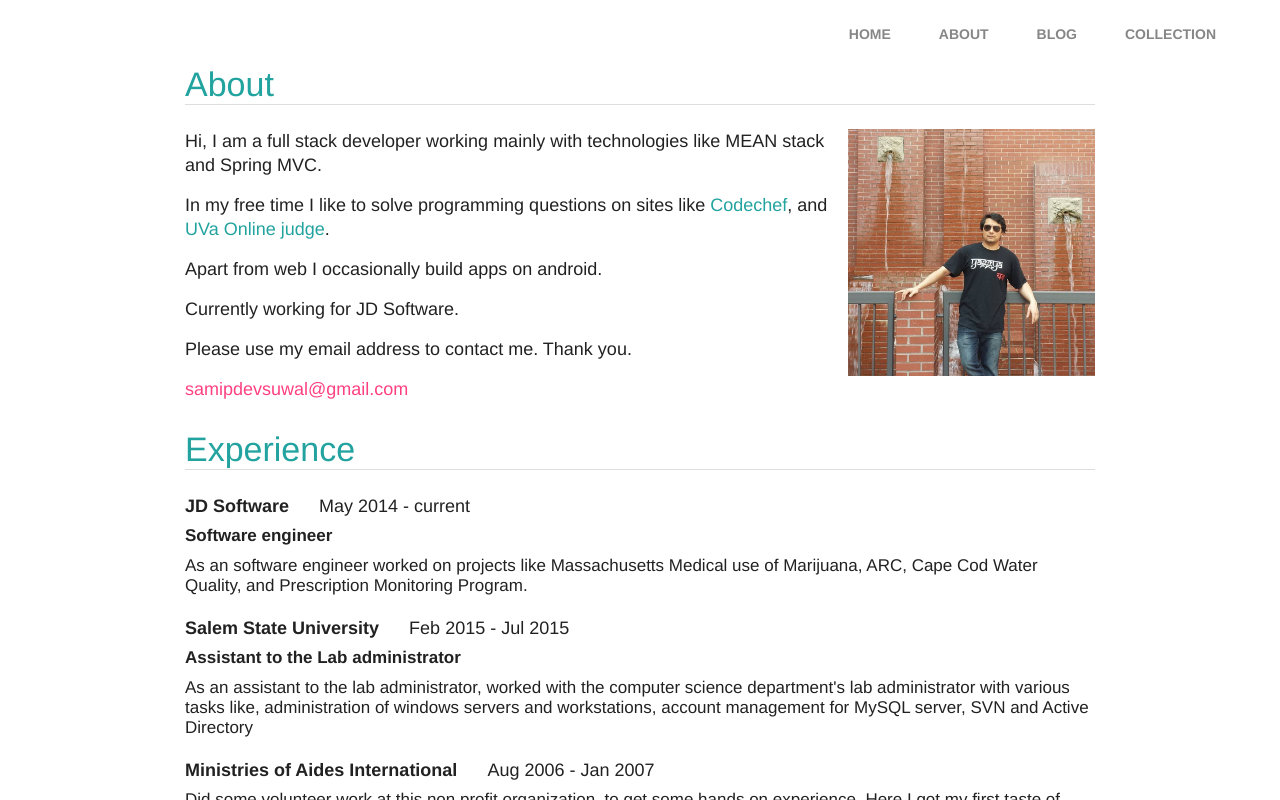
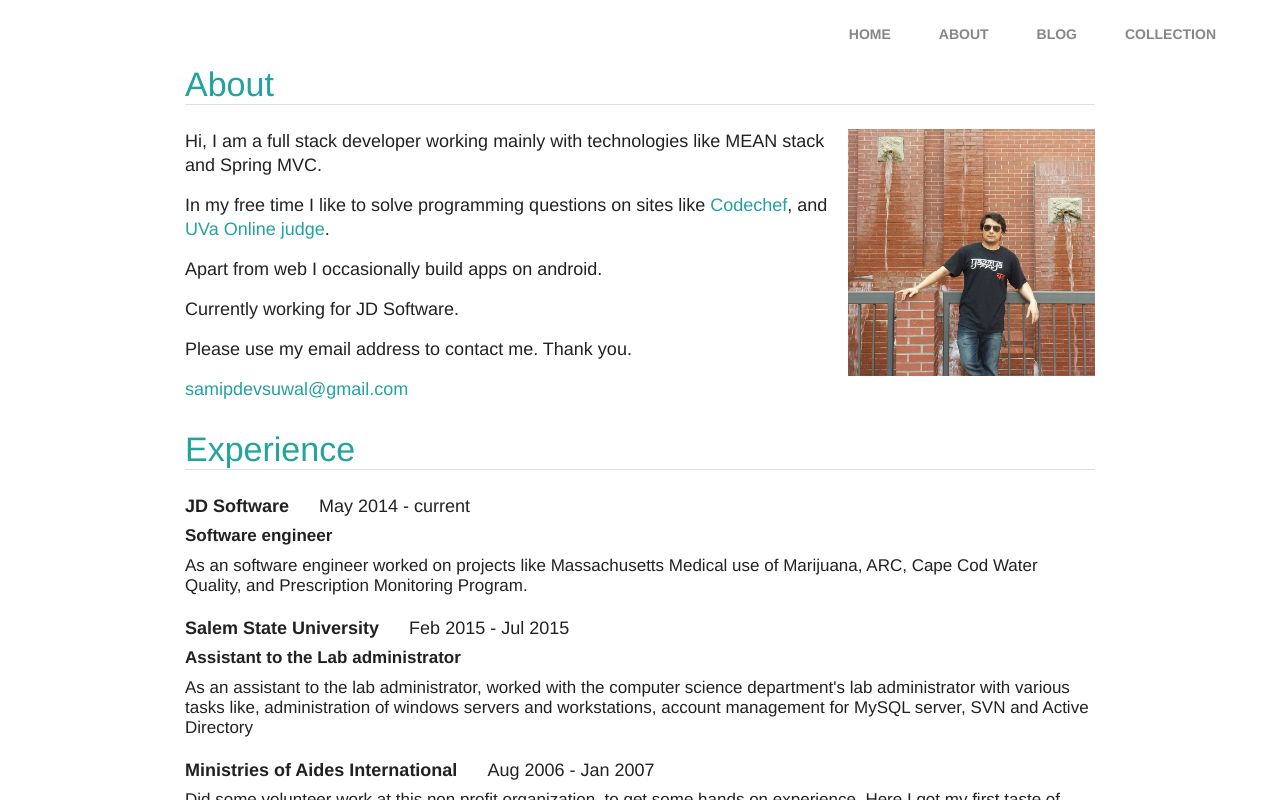
Before and after one commit to samipsuwal/samipsuwal.github.io, a plain HTML site: page about.html in a window 1280 px wide. Drawn offline with nearby package versions, Linux system fonts and the light colour scheme.

Commit message:
-0 added class modified-no-underline

```diff
--- a/styles.css
+++ b/styles.css
@@ -604,6 +604,12 @@ a.modified:hover {
     text-decoration: underline;
 }
 
+a.modified-no-underline {
+    color: #22A39F;;
+    font-weight: 400;
+    text-decoration: none;
+}
+
 
 /*COLLECTION PAGE*/
 .collection-category-container {
```
